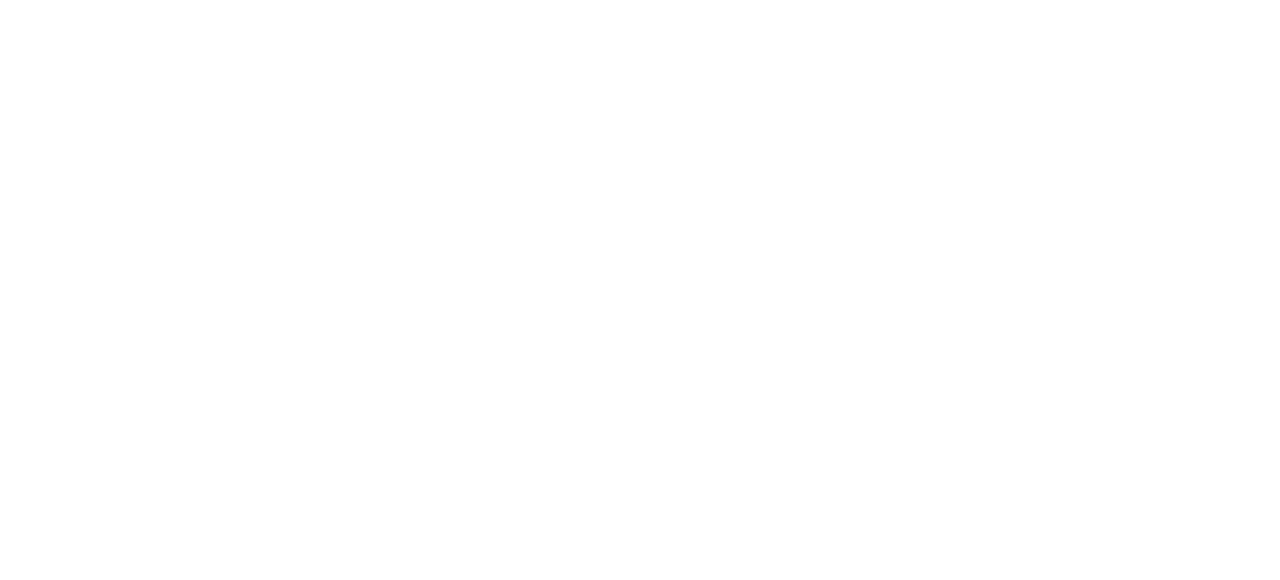
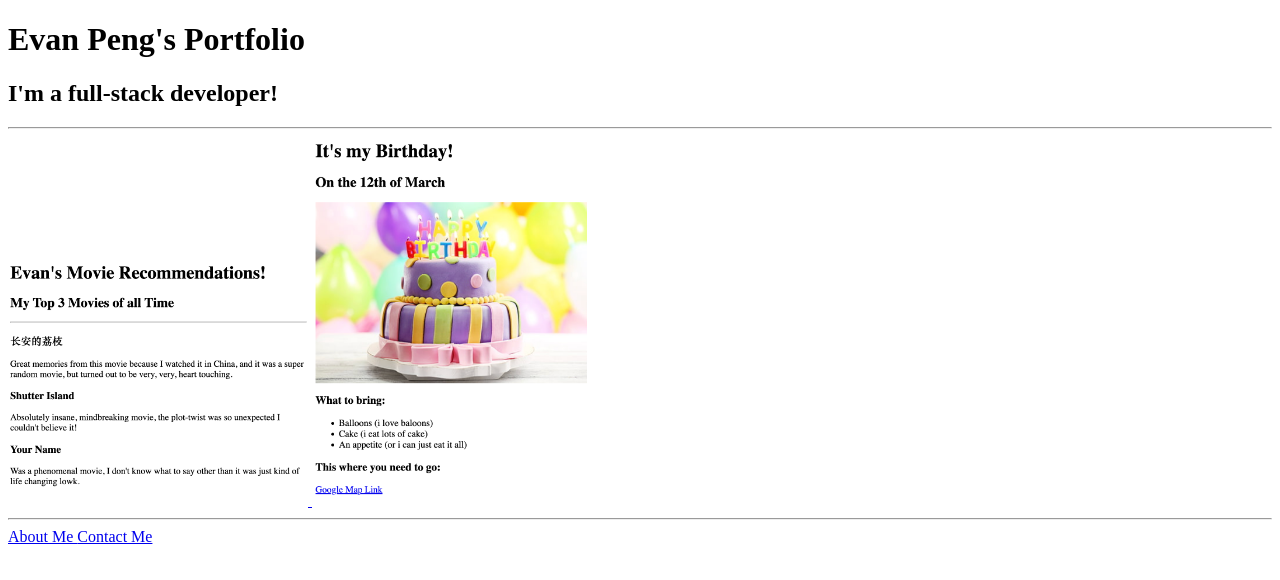
Before and after one commit to evanpengyang/html-portfolio, a plain HTML site: page 4.3 HTML Porfolio Project/index.html in a window 1280 px wide. Drawn offline with Linux system fonts and the light colour scheme.

Commit message:
Add files via upload

```diff
--- a/4.3 HTML Porfolio Project/index.html
+++ b/4.3 HTML Porfolio Project/index.html
@@ -13,3 +13,32 @@ HINT for TODO 6: You can use the height attribute set to 200 to make the image s
 https://developer.mozilla.org/en-US/docs/Web/HTML/Element/img#attr-height -->
 
 <!-- TODO 7: Add the Contact Me and About Me page links -->
+
+<!DOCTYPE html>
+<html lang="en">
+<head>
+    <meta charset="UTF-8">
+    <meta name="viewport" content="width=device-width, initial-scale=1.0">
+    <title>Evan Peng's Portfolio</title>
+</head>
+<body>
+    <h1>Evan Peng's Portfolio</h1>
+    <h2>I'm a full-stack developer!</h2>
+
+    <hr />
+
+    <a
+    href="/public/movie-ranking.html">
+    <img src="/assets/images/evanrecs.png" alt="evan's movie recommendations" width="300"/>
+    </a>
+
+    <a
+    href="/public/birthday-invite.html">
+    <img src="/assets/images/evancake.png" alt="evan's birthday cake invite" width="300"/>
+    </a>
+
+    <hr />
+    <a href="/public/about.html"> About Me </a>
+    <a href="/public/contact.html"> Contact Me </a>
+</body>
+</html>
```
